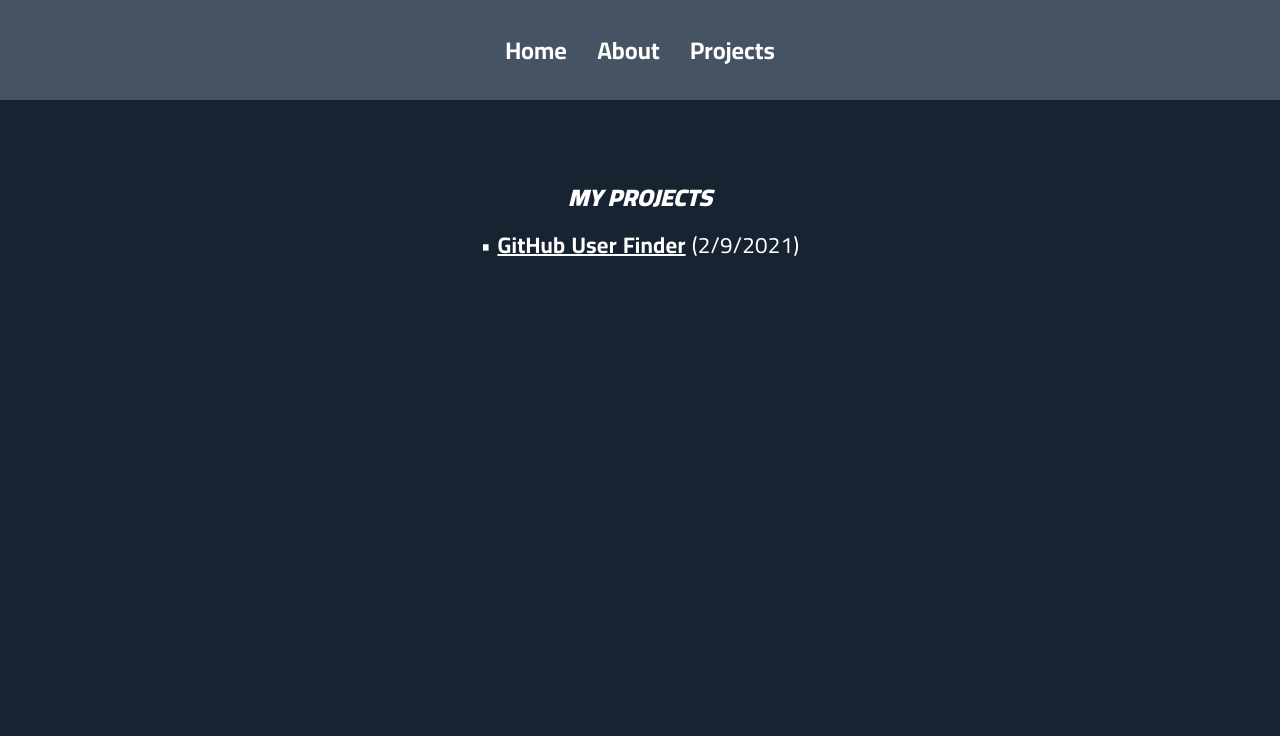
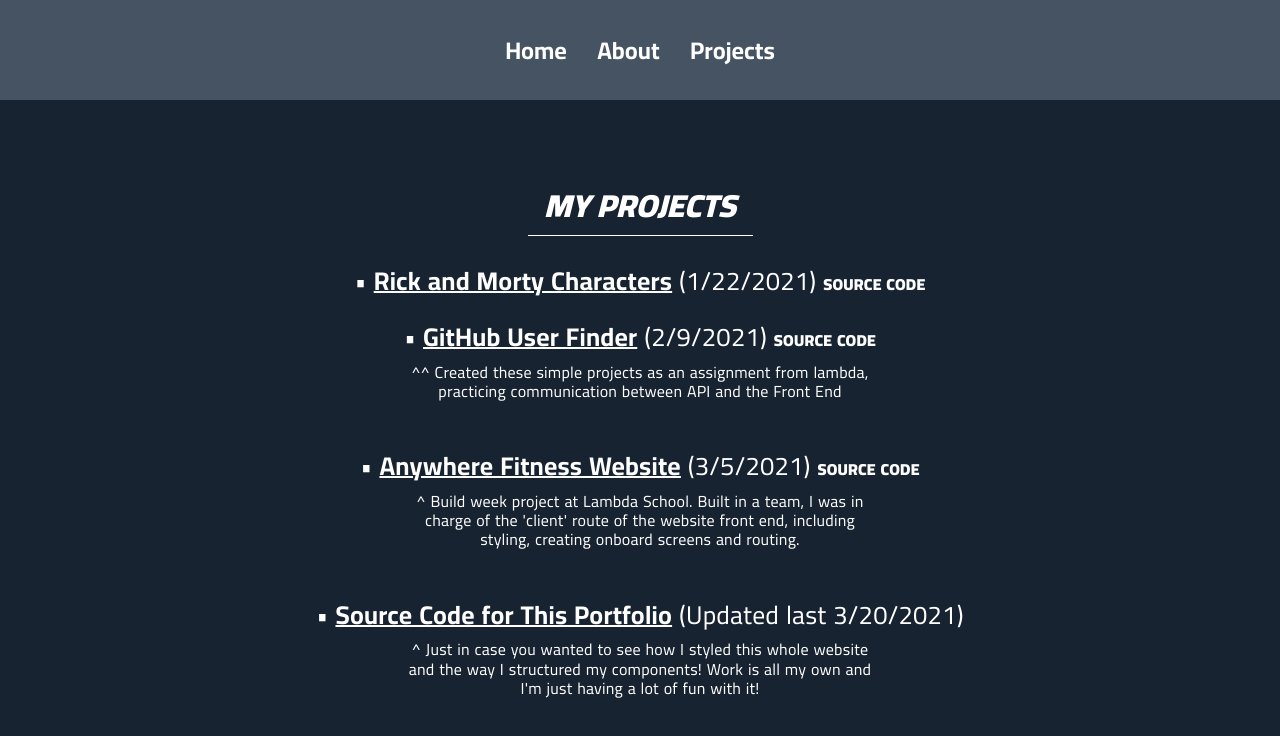
Before and after one commit to dvonpingel/portfolio, a React (Create React App) app in the folder portfolio/: page /projects in a window 1280 px wide. Shown: the top 736 px of the page. Built offline with nearby package versions, Linux system fonts and the light colour scheme.

Commit message:
Updated Projects

```diff
--- a/portfolio/src/components/Projects.js
+++ b/portfolio/src/components/Projects.js
@@ -8,13 +8,77 @@ const Projects = () => {
       <Paragraph>
         •{" "}
         <Project1
+          href="https://web-sprint-challenge-intro-to-react-seven.vercel.app/"
+          target="_blank"
+        >
+          Rick and Morty Characters
+        </Project1>{" "}
+        (1/22/2021){" "}
+        <SourceCode
+          href="https://github.com/dvonpingel/web-sprint-challenge-intro-to-react"
+          target="_blank"
+        >
+          SOURCE CODE
+        </SourceCode>
+      </Paragraph>
+      <Paragraph>
+        •{" "}
+        <Project1
           href="https://react-github-user-card-gules.vercel.app/"
           target="_blank"
         >
           GitHub User Finder
         </Project1>{" "}
-        (2/9/2021)
+        (2/9/2021){" "}
+        <SourceCode
+          href="https://github.com/dvonpingel/React-Github-User-Card"
+          target="_blank"
+        >
+          SOURCE CODE
+        </SourceCode>
+        <Br />
+        <NoteParagraph>
+          ^^ Created these simple projects as an assignment from lambda,
+          practicing communication between API and the Front End
+        </NoteParagraph>
       </Paragraph>
+      <Paragraph2>
+        •{" "}
+        <Project1
+          href="https://front-end-gamma-two.vercel.app/"
+          target="_blank"
+        >
+          Anywhere Fitness Website
+        </Project1>{" "}
+        (3/5/2021){" "}
+        <SourceCode
+          href="https://github.com/BuildWeekAnywhereFitness/Front-End"
+          target="_blank"
+        >
+          SOURCE CODE
+        </SourceCode>
+        <Br />
+        <NoteParagraph>
+          ^ Build week project at Lambda School. Built in a team, I was in
+          charge of the 'client' route of the website front end, including
+          styling, creating onboard screens and routing.
+        </NoteParagraph>
+      </Paragraph2>
+      <Paragraph3>
+        •{" "}
+        <Project1
+          href="https://github.com/dvonpingel/portfolio"
+          target="_blank"
+        >
+          Source Code for This Portfolio
+        </Project1>{" "}
+        (Updated last 3/20/2021) <Br />
+        <NoteParagraph>
+          ^ Just in case you wanted to see how I styled this whole website and
+          the way I structured my components! Work is all my own and I'm just
+          having a lot of fun with it!
+        </NoteParagraph>
+      </Paragraph3>
     </div>
   );
 };
@@ -38,7 +102,12 @@ const Title = styled.h2`
   font-style: italic;
   text-align: center;
   margin-top: 75px;
-  margin-bottom: -10px;
+  margin-bottom: 30px;
+  font-size: 2rem;
+  border-bottom: 1px solid white;
+  width: 225px;
+  margin-left: auto;
+  margin-right: auto;
 `;
 
 const Paragraph = styled.p`
@@ -47,11 +116,38 @@ const Paragraph = styled.p`
   animation-delay: 0.2s;
   color: white;
   font-family: "Cairo", sans-serif;
-  font-size: 1.4rem;
+  font-size: 1.6rem;
   line-height: 1.2;
   text-align: center;
   letter-spacing: 0.2px;
   word-spacing: 1px;
+`;
+
+const Paragraph2 = styled(Paragraph)`
+  animation-delay: 0.4s;
+  margin: 50px 0;
+`;
+
+const Paragraph3 = styled(Paragraph)`
+  animation-delay: 0.6s;
+  margin: 50px 0;
+`;
+
+const NoteParagraph = styled(Paragraph)`
+  font-size: 1rem;
+  width: 475px;
+  margin: 10px auto;
+`;
+
+const SourceCode = styled.a`
+  font-size: 1rem;
+  font-weight: 500;
+  text-decoration: none;
+  color: white;
+  font-weight: 900;
+  &:hover {
+    text-decoration: underline 1px;
+  }
 `;
 
 const Project1 = styled.a`
@@ -60,4 +156,10 @@ const Project1 = styled.a`
   text-decoration: solid underline white 2px;
 `;
 
+const Br = styled.br`
+  display: block;
+  content: "";
+  margin-top: 0;
+`;
+
 export default Projects;
```
